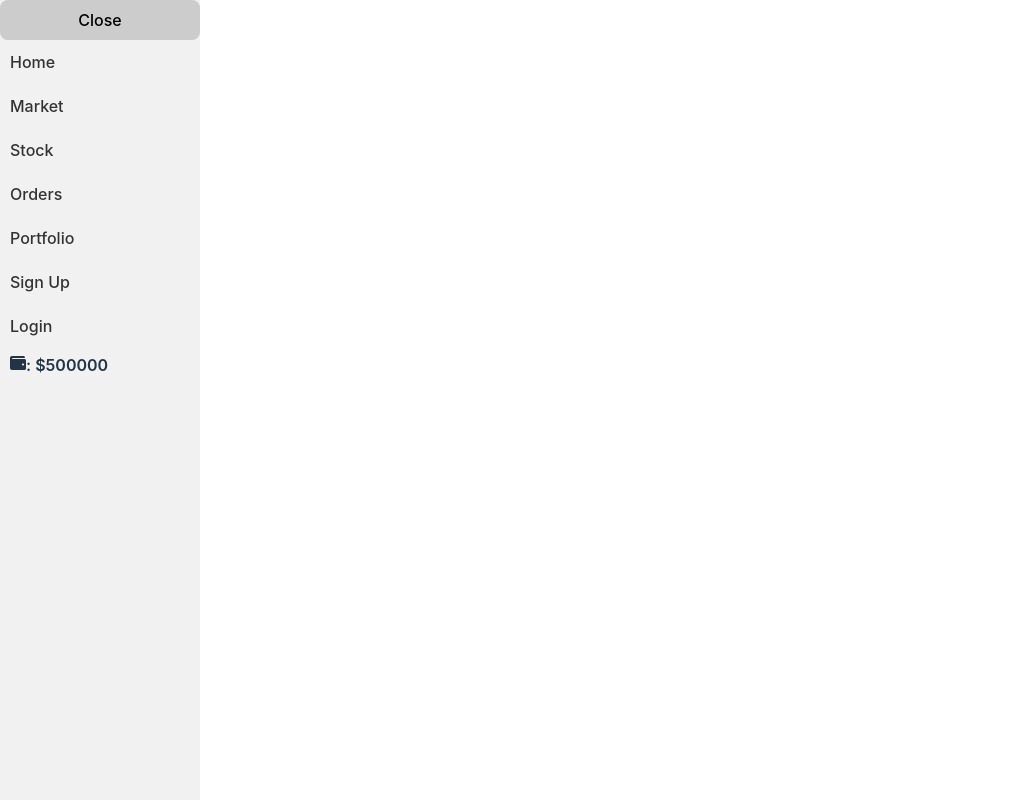
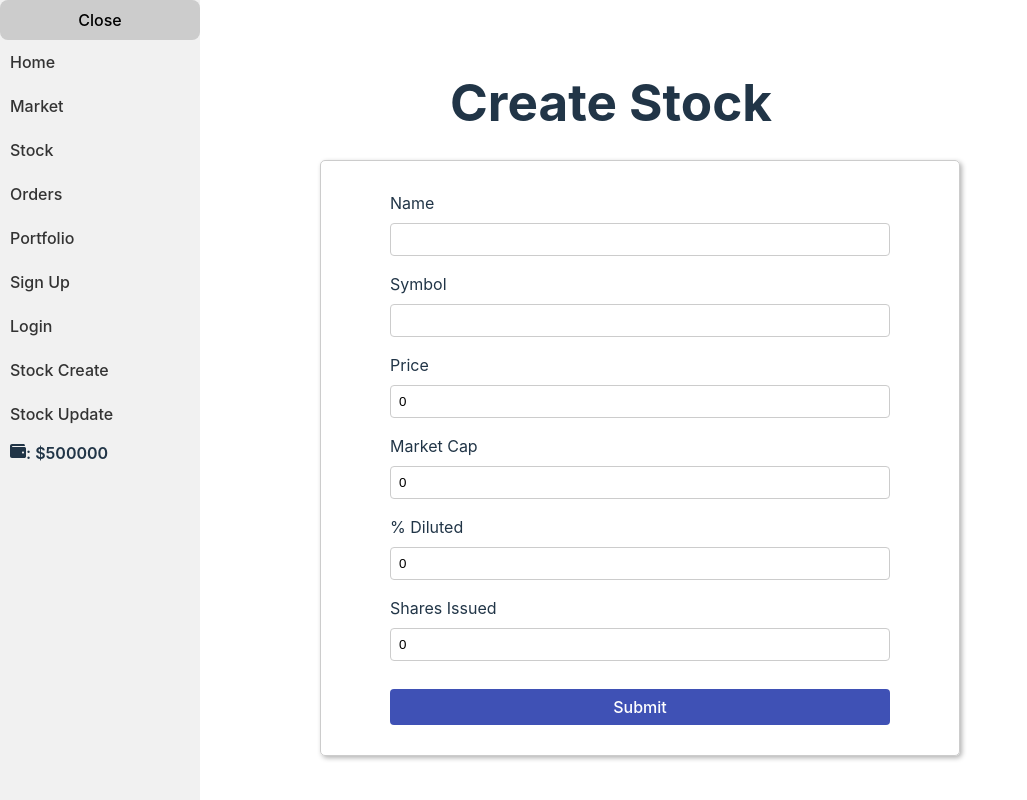
Before and after one commit to abdulsagheer/Stock-Exchange-App, a React (Vite) app in the folder frontend/: page /stockcreate in a window 1280 px wide. Shown: the whole page, without its empty margins (0-1027 px from the left). Built offline with nearby package versions, Linux system fonts and the light colour scheme; no server answers.

Commit message:
Added Stock CRUD

```diff
--- a/frontend/src/App.tsx
+++ b/frontend/src/App.tsx
@@ -11,6 +11,8 @@ import Marketplace from './pages/Marketplace/Marketplace';
 import Order from './pages/Order/Order';
 import Stock from './pages/Stock/Stock';
 import Portfolio from './pages/Portfolio/Portfolio';
+import { StockCreate } from './pages/StockCreate/StockCreate';
+import { StockUpdate } from './pages/StockUpdate/StockUpdate';
 
 const links = [
 	{
@@ -41,6 +43,14 @@ const links = [
 		title: 'Login',
 		path: '/login',
 	},
+	{
+		title: 'Stock Create',
+		path: '/stockcreate',
+	},
+	{
+		title: 'Stock Update',
+		path: '/stockupdate',
+	},
 ];
 
 function App() {
@@ -55,6 +65,8 @@ function App() {
 				<Route path="/marketplace" element={<Marketplace />} />
 				<Route path="/orders" element={<Order />} />
 				<Route path="/portfolio" element={<Portfolio />} />
+				<Route path="/stockcreate" element={<StockCreate />} />
+				<Route path="/stockupdate" element={<StockUpdate />} />
 			</Routes>
 		</div>
 	);
--- /dev/null
+++ b/frontend/src/components/StockForm/StockForm.scss
@@ -0,0 +1,42 @@
+.StockForm {
+	display: flex;
+	flex-direction: column;
+	max-width: 500px;
+	margin: 0 auto;
+
+	.form-group {
+		display: flex;
+		flex-direction: column;
+		margin-bottom: 1rem;
+
+		label {
+			margin-bottom: 0.5rem;
+		}
+
+		input {
+			padding: 0.5rem;
+			border: 1px solid #ccc;
+			border-radius: 0.25rem;
+		}
+		input:focus {
+			outline: none;
+			border-color: #3f51b5;
+			box-shadow: 0 0 0 2px rgba(63, 81, 181, 0.2);
+		}
+	}
+
+	button {
+		margin-top: 12px;
+		padding: 0.5rem;
+		background-color: #3f51b5;
+		color: #fff;
+		border: none;
+		border-radius: 0.25rem;
+		cursor: pointer;
+		transition: background-color 0.2s;
+
+		&:hover {
+			background-color: #303f9f;
+		}
+	}
+}
--- /dev/null
+++ b/frontend/src/components/StockForm/StockForm.tsx
@@ -0,0 +1,116 @@
+import React, { useState } from 'react';
+import './StockForm.scss';
+
+export interface StockFormData {
+	name: string;
+	symbol: string;
+	price: number;
+	marketCap: number;
+	percentageDiluted: number;
+	sharesIssued: number;
+}
+
+export interface StockFormProps {
+	onSubmit: (data: StockFormData) => void;
+	initialData?: StockFormData;
+}
+
+const StockForm: React.FC<StockFormProps> = ({ onSubmit, initialData }) => {
+	const [formData, setFormData] = useState<StockFormData>(
+		initialData || {
+			name: '',
+			symbol: '',
+			price: 0,
+			marketCap: 0,
+			percentageDiluted: 0,
+			sharesIssued: 0,
+		}
+	);
+
+	const handleInputChange = (event: React.ChangeEvent<HTMLInputElement>) => {
+		const { name, value } = event.target;
+		setFormData({
+			...formData,
+			[name]: value,
+		});
+	};
+
+	const handleSubmit = (event: React.FormEvent<HTMLFormElement>) => {
+		event.preventDefault();
+		onSubmit(formData);
+	};
+
+	return (
+		<form className="StockForm" onSubmit={handleSubmit}>
+			<div className="form-group">
+				<label htmlFor="name">Name</label>
+				<input
+					type="text"
+					name="name"
+					value={formData.name}
+					onChange={handleInputChange}
+					required
+				/>
+			</div>
+
+			<div className="form-group">
+				<label htmlFor="symbol">Symbol</label>
+				<input
+					type="text"
+					name="symbol"
+					value={formData.symbol}
+					onChange={handleInputChange}
+					required
+				/>
+			</div>
+
+			<div className="form-group">
+				<label htmlFor="price">Price</label>
+				<input
+					type="number"
+					name="price"
+					value={formData.price}
+					onChange={handleInputChange}
+					required
+				/>
+			</div>
+
+			<div className="form-group">
+				<label htmlFor="marketCap">Market Cap</label>
+				<input
+					type="number"
+					name="marketCap"
+					value={formData.marketCap}
+					onChange={handleInputChange}
+					required
+				/>
+			</div>
+
+			<div className="form-group">
+				<label htmlFor="percentageDiluted">% Diluted</label>
+				<input
+					type="number"
+					name="percentageDiluted"
+					value={formData.percentageDiluted}
+					onChange={handleInputChange}
+					required
+				/>
+			</div>
+
+			<div className="form-group">
+				<label htmlFor="sharesIssued">Shares Issued</label>
+				<input
+					type="number"
+					name="sharesIssued"
+					value={formData.sharesIssued}
+					onChange={handleInputChange}
+					required
+				/>
+			</div>
+
+			<button type="submit">Submit</button>
+		</form>
+	);
+};
+
+export default StockForm;
--- /dev/null
+++ b/frontend/src/pages/StockCreate/StockCreate.scss
@@ -0,0 +1,7 @@
+.form {
+	border: 1px solid #ccc;
+	border-radius: 5px;
+	box-shadow: 2px 2px 5px rgba(0, 0, 0, 0.3);
+	padding: 30px;
+	width: 40rem;
+}
--- /dev/null
+++ b/frontend/src/pages/StockCreate/StockCreate.tsx
@@ -0,0 +1,19 @@
+import React from 'react';
+import StockForm, { StockFormData } from '../../components/StockForm/StockForm';
+import './StockCreate.scss';
+
+export const StockCreate: React.FC = () => {
+	const handleFormSubmit = (data: StockFormData) => {
+		// Submit the data to your server or perform some other action
+		console.log('Form submitted:', data);
+	};
+
+	return (
+		<>
+			<h1 style={{ margin: "30px 130px" }}>Create Stock</h1>
+			<div className="form">
+				<StockForm onSubmit={handleFormSubmit} />
+			</div>
+		</>
+	);
+};
--- /dev/null
+++ b/frontend/src/pages/StockUpdate/StockUpdate.scss
@@ -0,0 +1,7 @@
+.form {
+	border: 1px solid #ccc;
+	border-radius: 5px;
+	box-shadow: 2px 2px 5px rgba(0, 0, 0, 0.3);
+	padding: 30px;
+	width: 40rem;
+}
--- /dev/null
+++ b/frontend/src/pages/StockUpdate/StockUpdate.tsx
@@ -0,0 +1,27 @@
+import StockForm, { StockFormData } from '../../components/StockForm/StockForm';
+import './StockUpdate.scss';
+
+export const StockUpdate: React.FC = () => {
+	const initialData: StockFormData = {
+		name: 'Apple Inc.',
+		symbol: 'AAPL',
+		price: 140.98,
+		marketCap: 2362200000000,
+		percentageDiluted: 0.846,
+		sharesIssued: 16651032000,
+	};
+
+	const handleFormSubmit = (data: StockFormData) => {
+		// Submit the data to your server or perform some other action
+		console.log('Form submitted:', data);
+	};
+
+	return (
+		<>
+			<h1 style={{ margin: '30px 130px' }}>Update Stock</h1>
+			<div className="form">
+				<StockForm onSubmit={handleFormSubmit} initialData={initialData} />
+			</div>
+		</>
+	);
+};
```
